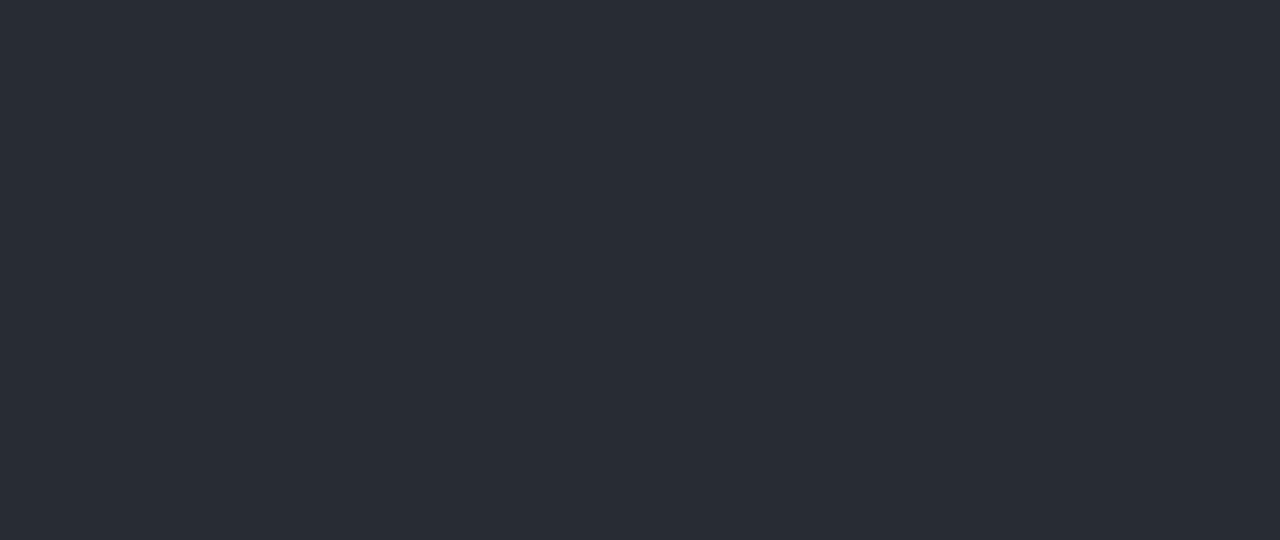
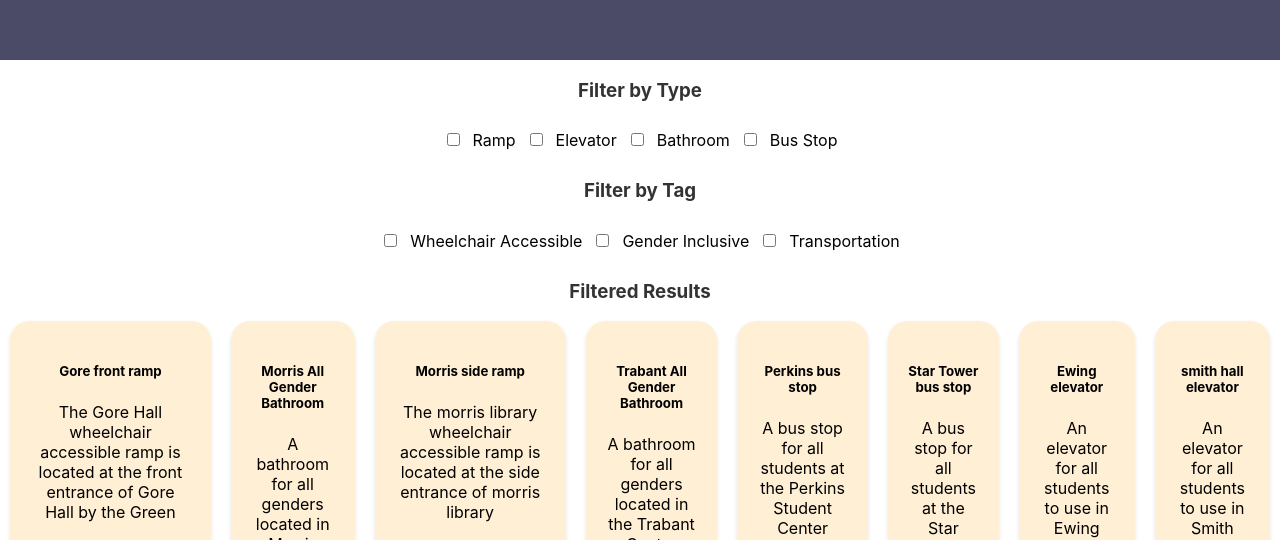
Before and after one commit to smoshy314/HenHacks2024, a React (Create React App) app: page / in a window 1280 px wide. Shown: the part 260-800 px from the top of the page. Built offline with nearby package versions, Linux system fonts and the light colour scheme.

Commit message:
filter function complete

```diff
--- a/src/App.css
+++ b/src/App.css
@@ -14,8 +14,8 @@
 }
 
 .App-header {
-  background-color: #282c34;
-  min-height: 100vh;
+  background-color: #4b4a67;
+  min-height: 40vh;
   display: flex;
   flex-direction: column;
   align-items: center;
--- a/src/DisplayView/FilterComponent.tsx
+++ b/src/DisplayView/FilterComponent.tsx
@@ -1,7 +1,7 @@
 import React, { useState } from 'react';
 import { AccessLoc } from "../Interfaces/accessloc";
 import accessLocsAll from "../data/AllAccessLocs.json";
-import styled from 'styled-components';
+import styled from 'styled-components'; //npm install styled-components
 
 // const FilterComponent = () => {
 //   const [filterTypes, setFilterTypes] = useState<string[]>([]);
@@ -55,14 +55,14 @@ import styled from 'styled-components';
 //         <input type="checkbox" id="wheelchair_acc" onChange={() => handleTagChange('wheelchair_acc')} />
 //         <label htmlFor="wheelchair_acc">Wheelchair Accessible</label>
 //       </div>
-//       <div>
-//         <input type="checkbox" id="gender_inc" onChange={() => handleTagChange('gender_inc')} />
-//         <label htmlFor="gender_inc">Gender Inclusive</label>
-//       </div>
-//       <div>
-//         <input type="checkbox" id="transportation" onChange={() => handleTagChange('transportation')} />
-//         <label htmlFor="gender_inc">Transportation</label>
-//       </div>
+      // <div>
+      //   <input type="checkbox" id="gender_inc" onChange={() => handleTagChange('gender_inc')} />
+      //   <label htmlFor="gender_inc">Gender Inclusive</label>
+      // </div>
+      // <div>
+      //   <input type="checkbox" id="transportation" onChange={() => handleTagChange('transportation')} />
+      //   <label htmlFor="gender_inc">Transportation</label>
+      // </div>
 
 //       <h3>Filtered Results</h3>
 //       {filteredLocs.map(loc => (
@@ -83,19 +83,33 @@ const Container = styled.div`
   margin: 10px;
 `;
 
-const CardsContainer = styled.div`
+const FilterTitle = styled.div`
+  margin: 10px
+`;
+
+const FilterOptionsContainer = styled.div`
   display: flex;
   flex-wrap: wrap;
-  gap: 20px;
+  gap: 10px;
   justify-content: center;
 `;
 
 const Card = styled.div`
   background-color: papayawhip;
   box-shadow: 0 2px 4px rgba(0,0,0,0.1);
+  width: 20 px
   margin: 10px;
   padding: 20px;
   border-radius: 20px;
+`;
+
+const CardsContainer = styled.div`
+  display: flex;
+  width: 200 px
+  height: 100 px
+  flex-wrap: wrap;
+  gap: 20px;
+  justify-content: center;
 `;
 
 const CheckboxContainer = styled.div`
@@ -135,21 +149,46 @@ const FilterComponent = () => {
 
   return (
     <Container>
+      <FilterTitle>
         <Title>Filter by Type</Title>
-      {/* Filter by Type */}
+        <FilterOptionsContainer>
           <CheckboxContainer>
             <input type="checkbox" id="ramp" onChange={() => handleTypeChange('ramp')} />
             <Label htmlFor="ramp">Ramp</Label>
           </CheckboxContainer>
-      {/* Repeat for other types */}
+          <CheckboxContainer>
+            <input type="checkbox" id="elevator" onChange={() => handleTypeChange('elevator')} />
+            <Label htmlFor="elevator">Elevator</Label>
+          </CheckboxContainer>
+          <CheckboxContainer>
+            <input type="checkbox" id="bathroom" onChange={() => handleTypeChange('bathroom')} />
+            <Label htmlFor="bathroom">Bathroom</Label>
+          </CheckboxContainer>
+          <CheckboxContainer>
+            <input type="checkbox" id="bus stop" onChange={() => handleTypeChange('bus stop')} />
+            <Label htmlFor="bus stop">Bus Stop</Label>
+          </CheckboxContainer>
+          </FilterOptionsContainer>
+      </FilterTitle>
 
+      <FilterTitle>
         <Title>Filter by Tag</Title>
         {/* Filter by Tag */}
+        <FilterOptionsContainer>
           <CheckboxContainer>
             <input type="checkbox" id="wheelchair_acc" onChange={() => handleTagChange('wheelchair_acc')} />
             <Label htmlFor="wheelchair_acc">Wheelchair Accessible</Label>
           </CheckboxContainer>
-      {/* Repeat for other tags */}
+          <CheckboxContainer>
+            <input type="checkbox" id="gender_inclusive" onChange={() => handleTagChange('gender_inclusive')} />
+            <Label htmlFor="gender_inclusive">Gender Inclusive</Label>
+            </CheckboxContainer>
+          <CheckboxContainer>
+            <input type="checkbox" id="transportation" onChange={() => handleTagChange('transportation')} />
+            <Label htmlFor="gender_inc">Transportation</Label>
+            </CheckboxContainer>
+        </FilterOptionsContainer>
+      </FilterTitle>
 
       <Title>Filtered Results</Title>
       <CardsContainer>
```
Lines whose indentation alone changed are shown as unchanged.
